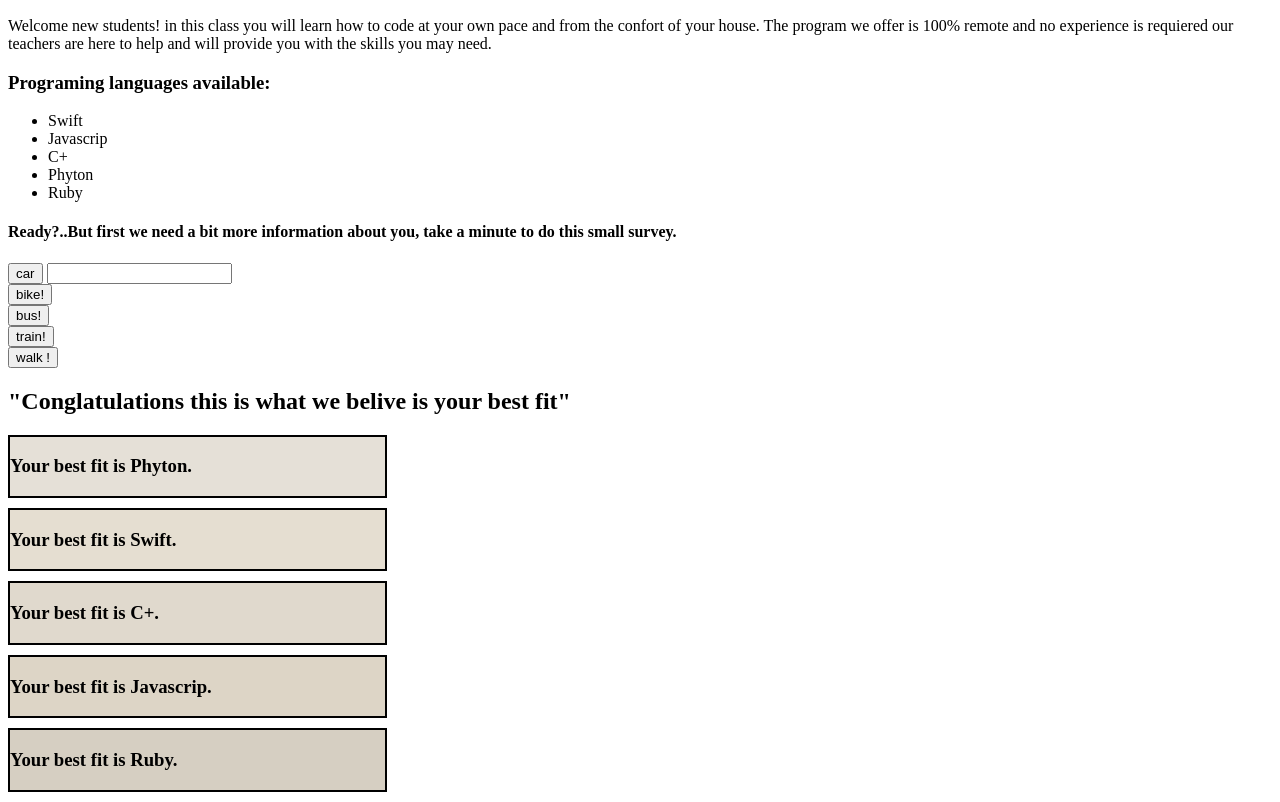
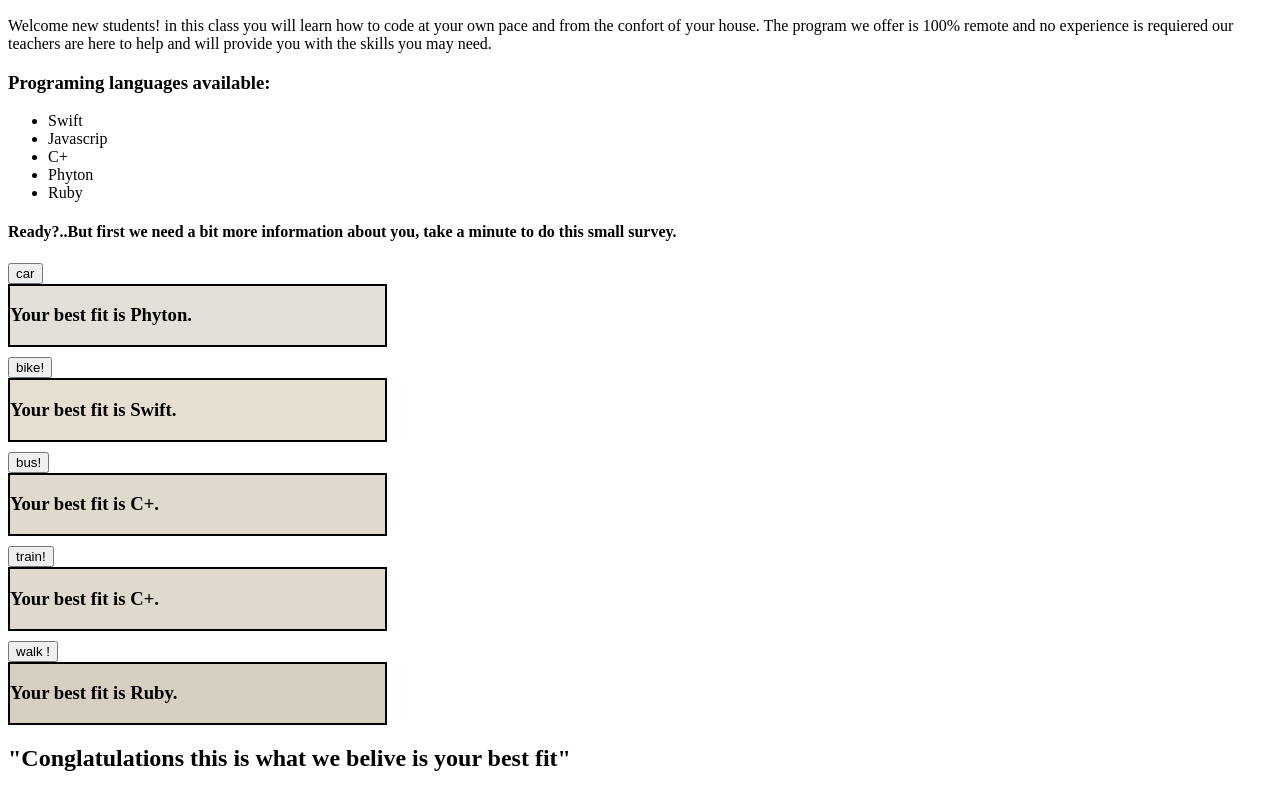
Before and after one commit to hernanverar/programing.s, a plain HTML site: page index.html in a window 1280 px wide. Shown: the part 110-912 px from the top of the page. Drawn offline with Linux system fonts and the light colour scheme.

```diff
--- a/index.html
+++ b/index.html
@@ -36,21 +36,17 @@
 
     <h4 class="important">Ready?..But first we need a bit more information about you, take a minute to do this small survey.</h4>
 
-<form></div>
-    <div><label><button for="car" id="c+">car</button></label>
-    <input id="c+" type="car"></div>
-    <div><button type="submit" class="btn">bike!</button></div>
-    <div><button type="submit" class="btn">bus!</button></div>
+<form>
+    <div><button id="c+">car</button></div>
+    <div class="box1"><h3>Your best fit is Phyton.</h3></div>
+    <di><button id="submit" value="p1">bike!</button></di>
+    <div class="box2"><h3>Your best fit is Swift.</h3></div>
+    <div><button id="submit" value="p2">bus!</button></div>
+    <div class="box3"><h3>Your best fit is C+.</h3></div>
     <div><button type="submit" class="btn">train!</button></div>
-    <div><button type="submit" class="btn">walk !</button></div>
-</div></form>
+    <div class="box3"><h3>Your best fit is C+.</h3></div>
+    <div><button type="submit" class="btn">walk !</button></div> <div class="box5"><h3>Your best fit is Ruby.</h3></div>
+</form>
+
+
     <h2>"Conglatulations this is what we belive is your best fit"</h2>
-    </div>
-        <div class="box1"><h3>Your best fit is Phyton.</h3></div>
-        <div class="box2"><h3>Your best fit is Swift.</h3></div>
-        <div class="box3"><h3>Your best fit is C+.</h3></div>
-        <div class="box4"><h3>Your best fit is Javascrip.</h3></div>
-        <div class="box5"><h3>Your best fit is Ruby.</h3></div>
-    </div>
-</body>
-</html>
```
Also changed, not shown: script.js (+10 -5 lines).
